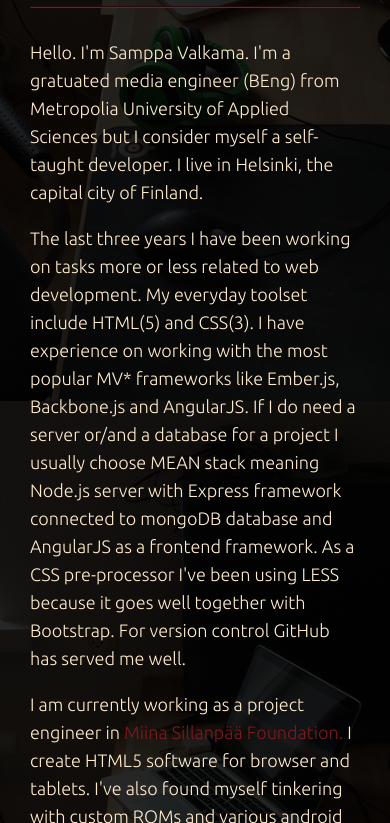
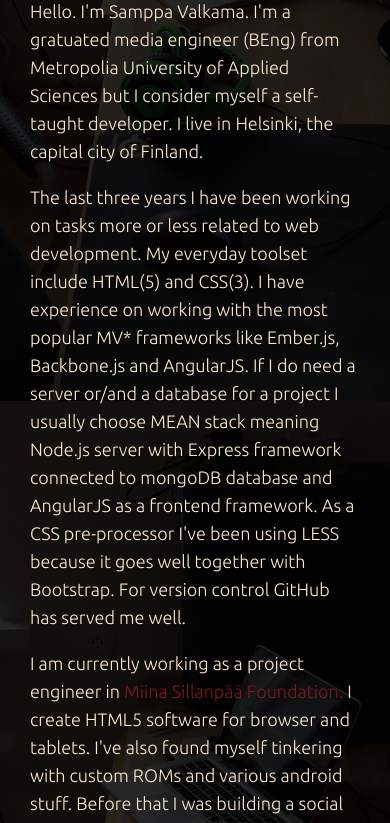
Before and after one commit to frequ/samppav1, a plain HTML site: page index.html in a window 390 px wide. Shown: the part 443-1266 px from the top of the page. Drawn offline with Linux system fonts and the light colour scheme.

Commit message:
ditch vh's. added gitignore

```diff
--- a/css/less/styles.less
+++ b/css/less/styles.less
@@ -125,7 +125,7 @@ body{
     min-height: 100%;
 
     .content{
-        padding: 16vh 30px 5vh 30px;
+        padding: 125px 30px 5vh 30px;
 
         .responsive-line{
             display: block;
@@ -232,7 +232,7 @@ body{
         min-width: 300px;
         width: 100%;
         .content{
-            padding: 25vh 30px 5vh 30px;
+            padding: 170px 30px 5vh 30px;
 
 
             .responsive-line{
```
Also changed, not shown: css/styles.css, 1 other file.
